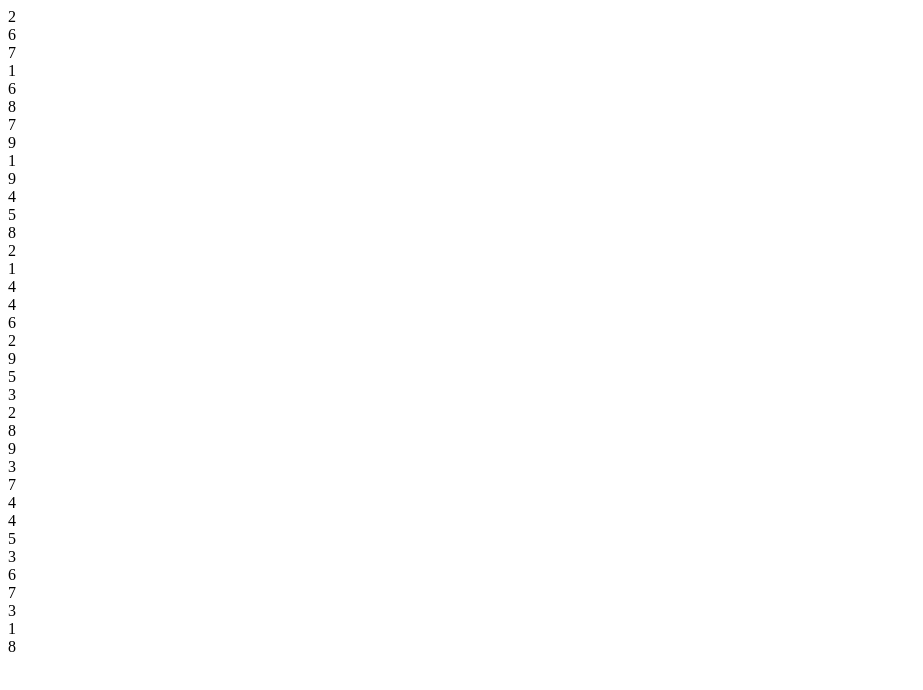
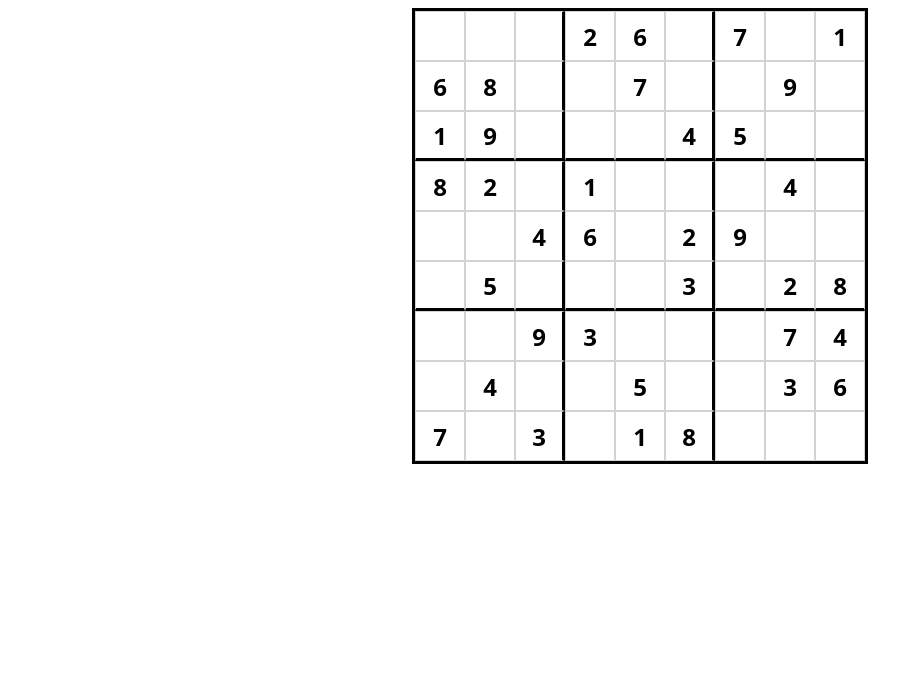
Before and after one commit to FedericaBer/sudoku-app, a React (Vite) app: page / in a window 1280 px wide. Shown: the top 690 px of the page, without its empty margins (0-923 px from the left). Built offline with nearby package versions, Linux system fonts and the light colour scheme.

Commit message:
user input and sudoku aesthetic

```diff
--- a/src/App.jsx
+++ b/src/App.jsx
@@ -1,12 +1,30 @@
 import SudokuBoard from "./components/Board"
 import { createInitialGrid, getRandomPuzzle } from "./utils/sudokuUtils"
+import { useState } from "react"
 
-const App = () =>{
+const App = () => {
+  const [initialGrid] = useState(() => { //this only runs once because the value useState gets is the initial value in react
+    const randomPuzzle = getRandomPuzzle("medium")
+    return createInitialGrid(randomPuzzle)
+  })
 
-  const randomPuzzle = getRandomPuzzle("medium")
-  const randomGrid = createInitialGrid(randomPuzzle)
-  return <SudokuBoard grid={randomGrid} />
+  const [currentGrid, setCurrentGrid] = useState(initialGrid)
 
+  const handleCellChange = (rowIndex, colIndex, newValue) => {
+    const updatedGrid = currentGrid.map((row) => [...row])
+
+    updatedGrid[rowIndex][colIndex] = newValue
+
+    setCurrentGrid(updatedGrid)
+  }
+
+  return (
+    <SudokuBoard
+      grid={currentGrid}
+      initialGrid={initialGrid}
+      onCellChange={handleCellChange}
+    />
+  )
 }
 
 export default App
--- a/src/components/Board.jsx
+++ b/src/components/Board.jsx
@@ -1,6 +1,7 @@
+import { isCellFixed } from "../utils/sudokuUtils"
 import Cell from "./Cell"
 
-const SudokuBoard = ({ grid }) => { //react component with big S
+const SudokuBoard = ({ grid, initialGrid, onCellChange }) => { //react component with big S
   const getCellKey = (rowIndex, colIndex) => {
     return `${rowIndex}-${colIndex}`
   }
@@ -12,6 +13,8 @@ const SudokuBoard = ({ grid }) => { //react component with big S
         value={cellValue}
         rowIndex={rowIndex}
         colIndex={colIndex}
+        isFixed={isCellFixed(initialGrid, rowIndex, colIndex)}
+        onCellChange={onCellChange}
       />
     )
   }
--- a/src/components/Cell.jsx
+++ b/src/components/Cell.jsx
@@ -1,7 +1,45 @@
-const Cell = ({value, rowIndex, colIndex}) => {
+const Cell = ({value, rowIndex, colIndex, onCellChange, isFixed}) => {
+    let className = "sudoku-cell"
+
+    const handleInputChange = (event) =>{
+        if (isFixed) return
+
+        const userInput = event.target.value
+
+        if (userInput === "") {
+        onCellChange(rowIndex, colIndex, "0")
+        return
+        }
+
+        if (!["1", "2", "3", "4", "5", "6", "7", "8", "9"].includes(userInput)) {
+        return
+        }
+
+        onCellChange(rowIndex, colIndex, userInput)
+
+    }
+
+    if (colIndex === 2 || colIndex === 5) {
+        className += " thick-right"
+    }
+
+    if(isFixed){
+        className += " fixed-cell"
+    }
+
+    if (rowIndex === 2 || rowIndex === 5) {
+        className += " thick-bottom"
+    }
+
     return (
-        <div className="sudoku-cell">
-            {value === "0" ? "" : value}
+        <div className={className}>
+            <input //creates an input field inside the cell
+                className="sudoku-input"
+                value={value === "0" ? "" : value}
+                onChange={handleInputChange}
+                disabled={isFixed} //if isFixed is true, the user cannot edit this input
+                maxLength={1} //prevents the user from typing more than one character.
+            />
         </div>
   )
 }
--- a/src/styles/main.css
+++ b/src/styles/main.css
@@ -0,0 +1,51 @@
+.sudoku-board {
+  width: fit-content;
+  margin: 0 auto;
+  border: 3px solid black;
+}
+
+.sudoku-row {
+  display: flex;
+}
+
+.sudoku-cell {
+  width: 50px;
+  height: 50px;
+  border: 1px solid lightgray;
+  box-sizing: border-box;
+}
+
+.fixed-cell .sudoku-input{
+    font-weight: bold;
+    color: black;
+}
+
+.sudoku-input {
+  width: 100%;
+  height: 100%;
+  border: none;
+  outline: none;
+  box-shadow: none;
+  background: white;
+  text-align: center;
+  font-size: 24px;
+  box-sizing: border-box;
+  color: #57585b;
+  font-weight: normal;
+  font-family: system-ui, sans-serif;
+}
+
+.sudoku-input:disabled {
+  color: #000000;
+  background: white;
+  opacity: 1;
+  cursor: default;
+}
+
+.thick-right {
+  border-right: 3px solid black;
+}
+
+.thick-bottom {
+  border-bottom: 3px solid black;
+}
```
